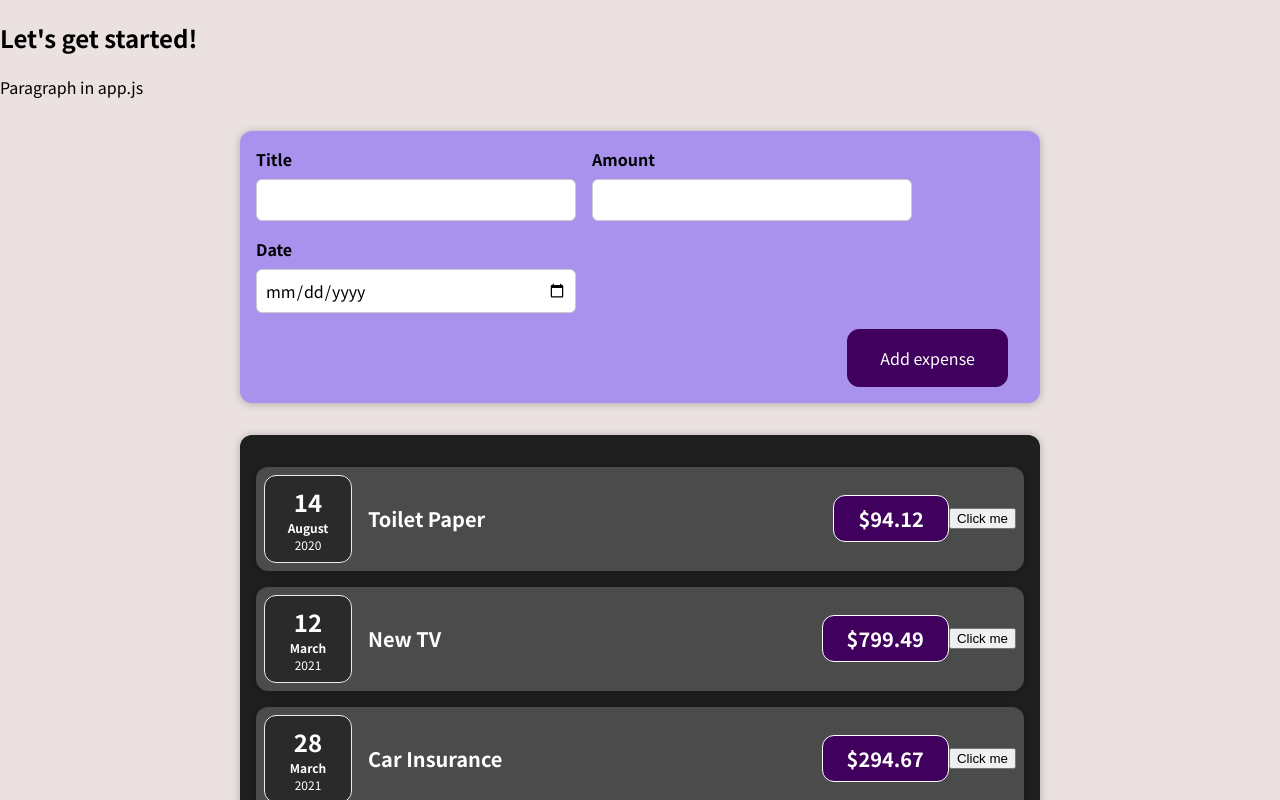
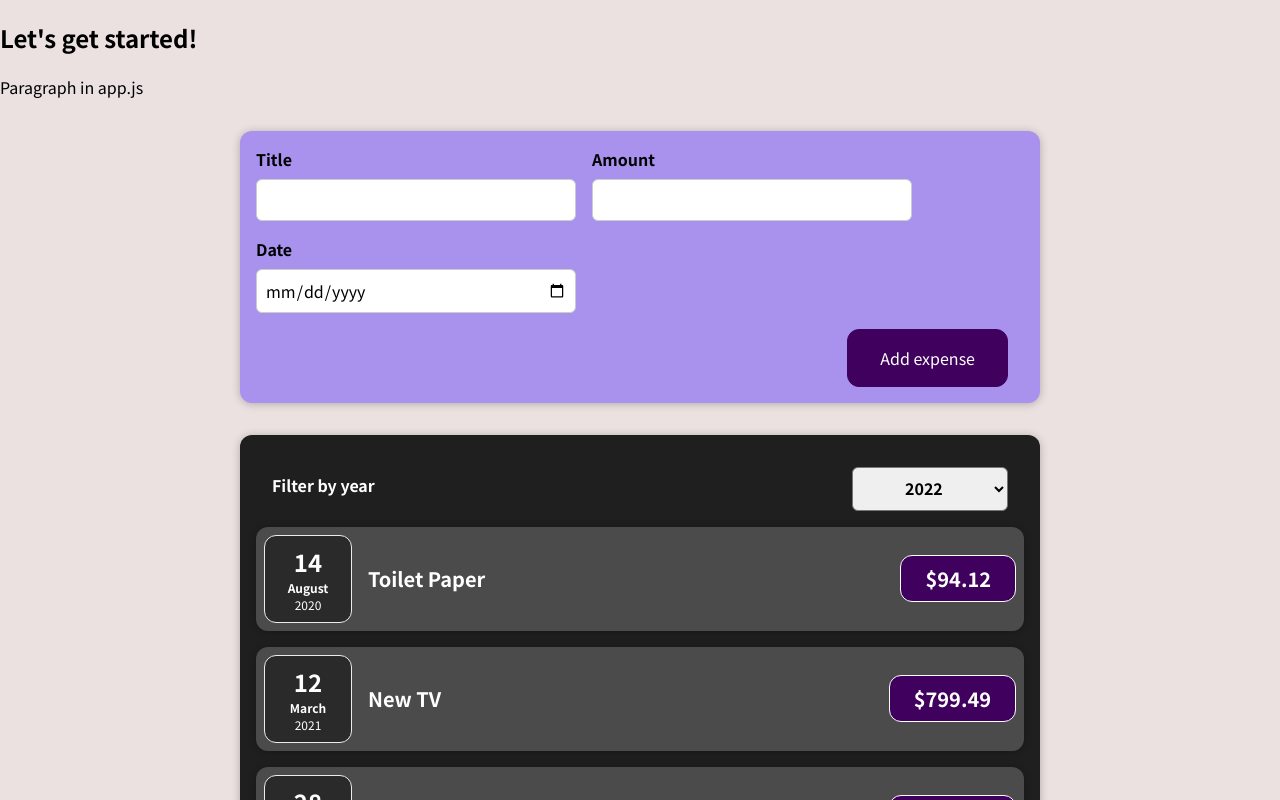
Before and after one commit to Sladjanna/react-guide, a React (Create React App) app: page / in a window 1280 px wide. Shown: the top 800 px of the page. Built offline with nearby package versions, Linux system fonts and the light colour scheme.

Commit message:
lifting the state up (child to parent) + filter

```diff
--- a/src/App.js
+++ b/src/App.js
@@ -21,15 +21,20 @@ const App = () => {
       id: 'e4',
       title: 'New Desk (Wooden)',
       amount: 450,
-      date: new Date(2021, 5, 12),
+      date: new Date(2022, 5, 12),
     },
   ];
+
+  const addExpenseHandler = expense => {
+    console.log('in App.js:');
+    console.log(expenses);
+  };
 
   return (
     <div>
       <h2>Let's get started!</h2>
       <p>Paragraph in app.js</p>
-      <NewExpense></NewExpense>
+      <NewExpense onAddExpense={addExpenseHandler}></NewExpense>
       <Expenses items={expenses}/>
     </div>
   );
--- a/src/components/Expenses/ExpenseItem.js
+++ b/src/components/Expenses/ExpenseItem.js
@@ -1,24 +1,16 @@
-import React, { useState } from 'react';
+import React from 'react';
 import ExpenseDate from './ExpenseDate';
 import Card from '../UI/Card';
 import './ExpenseItem.css'
 
 const ExpenseItem = (props) => {
-  const [title, setTitle] = useState(props.title);
-
-
-  const clickHandler = () => {
-    setTitle('Updated title');
-    console.log (title);
-  }
   return (
     <Card className='expense-item'>
       <ExpenseDate date={props.date} />
       <div className='expense-item__description'>
-        <h2>{title}</h2>
+        <h2>{props.title}</h2>
         <div className='expense-item__price'>${props.amount}</div>
       </div>
-      <button onClick={clickHandler}>Click me</button>
     </Card>
   );
 }
--- a/src/components/Expenses/Expenses.js
+++ b/src/components/Expenses/Expenses.js
@@ -1,10 +1,19 @@
+import React, {useState} from "react";
 import ExpenseItem from "./ExpenseItem";
+import ExpensesFilter from "./ExpensesFilter";
 import Card from "../UI/Card";
 import './Expenses.css'
 
 const Expenses = (props) => {
+    const [filteredYear, setFilteredYear] = useState('2022');
+
+    const filterChangeHandler = selectedYear => {
+        setFilteredYear(selectedYear);
+    }
+
     return (
         <Card className='expenses'>
+        <ExpensesFilter selected={filteredYear} onChangeFilter={filterChangeHandler}/>
             <ExpenseItem
                 title={props.items[0].title}
                 amount = {props.items[0].amount}
--- /dev/null
+++ b/src/components/Expenses/ExpensesFilter.css
@@ -0,0 +1,24 @@
+.expenses-filter {
+    color: white;
+    padding: 0 1rem;
+  }
+
+  .expenses-filter__control {
+    display: flex;
+    width: 100%;
+    align-items: center;
+    justify-content: space-between;
+    margin: 1rem 0;
+  }
+
+  .expenses-filter label {
+    font-weight: bold;
+    margin-bottom: 0.5rem;
+  }
+
+  .expenses-filter select {
+    font: inherit;
+    padding: 0.5rem 3rem;
+    font-weight: bold;
+    border-radius: 6px;
+  }
--- /dev/null
+++ b/src/components/Expenses/ExpensesFilter.js
@@ -0,0 +1,24 @@
+import React from "react";
+import './ExpensesFilter.css'
+
+const ExpensesFilter = (props) =>{
+    const dropdownChangeHandler = (event)=> {
+        props.onChangeFilter(event.target.value);
+    };
+
+    return (
+        <div className="expenses-filter">
+            <div className="expenses-filter__control">
+                <label>Filter by year</label>
+                <select value={props.selected} onChange={dropdownChangeHandler}>
+                <option value='2023'>2023</option>
+                <option value='2022'>2022</option>
+                <option value='2021'>2021</option>
+                <option value='2020'>2020</option>
+                </select>
+            </div>
+        </div>
+    );
+};
+
+export default ExpensesFilter;
--- a/src/components/NewExpense/ExpenseForm.js
+++ b/src/components/NewExpense/ExpenseForm.js
@@ -1,7 +1,7 @@
 import React, {useState} from "react";
 import "./ExpenseForm.css"
 
-const ExpenseForm = () => {
+const ExpenseForm = (props) => {
     const [enteredTitle, setEnteredTitle] = useState('');
     const [enteredAmount, setEnteredAmount] = useState('');
     const [enteredDate, setEnteredDate] = useState('');
@@ -27,7 +27,11 @@ const ExpenseForm = () => {
             date: new Date(enteredDate)
         };
 
+        console.log('data in ExpenseForm.js');
         console.log(expenseData);
+
+        props.onSaveExpenseData(expenseData);
+
         setEnteredTitle('');
         setEnteredAmount('');
         setEnteredDate('');
@@ -38,15 +42,28 @@ const ExpenseForm = () => {
         <div className="new-expense__controls">
             <div className="new-expense__control">
                 <label>Title</label>
-                <input type='text' value={enteredTitle} onChange={titleChangeHandler}></input>
+                <input
+                type='text'
+                value={enteredTitle}
+                onChange={titleChangeHandler}></input>
             </div>
             <div className="new-expense__control">
                 <label>Amount</label>
-                <input type='number' value={enteredAmount} min="0.01" step="0.01" onChange={amountChangeHandler}></input>
+                <input
+                type='number'
+                value={enteredAmount}
+                min="0.01"
+                step="0.01"
+                onChange={amountChangeHandler}></input>
             </div>
             <div className="new-expense__control">
                 <label>Date</label>
-                <input type='date' value={enteredDate} min="2019-01-01" max="2029-12-31" onChange={dateChangeHandler}></input>
+                <input
+                type='date'
+                value={enteredDate}
+                min="2019-01-01"
+                max="2029-12-31"
+                onChange={dateChangeHandler}></input>
             </div>
         </div>
         <div className="new-expense__actions">
--- a/src/components/NewExpense/NewExpense.js
+++ b/src/components/NewExpense/NewExpense.js
@@ -2,10 +2,19 @@ import React from "react";
 import ExpenseForm from "./ExpenseForm";
 import './NewExpense.css'
 
-const NewExpense = () => {
+const NewExpense = (props) => {
+    const saveExpenseDataHandler = (enteredExpenseData) => {
+        const expenseData = {
+            ...enteredExpenseData,
+            id: Math.random().toString()
+        };
+
+        console.log('data in NewExpense.js');
+        props.onAddExpense(expenseData);
+    };
     return (
         <div className="new-expense">
-            <ExpenseForm></ExpenseForm>
+            <ExpenseForm onSaveExpenseData={saveExpenseDataHandler}></ExpenseForm>
         </div>
     );
 }
```
